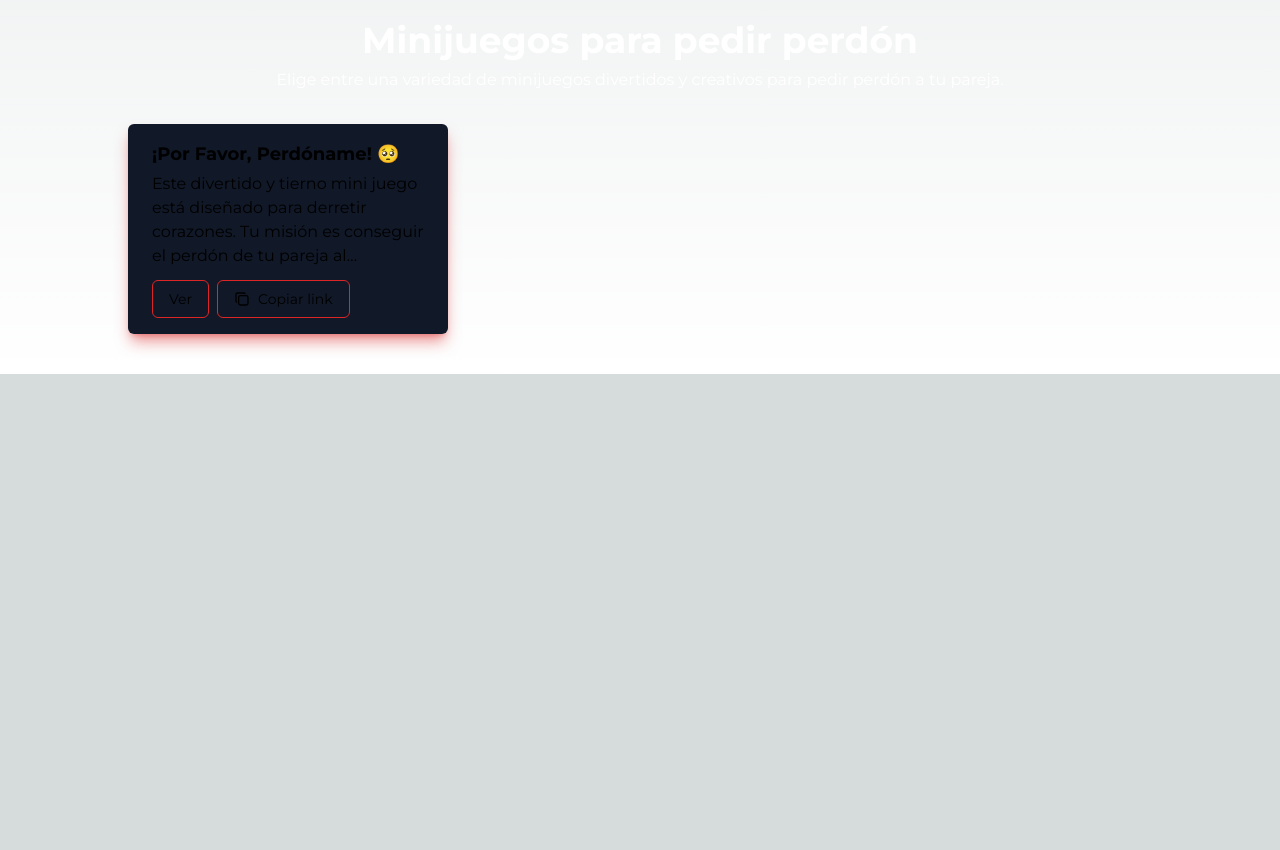
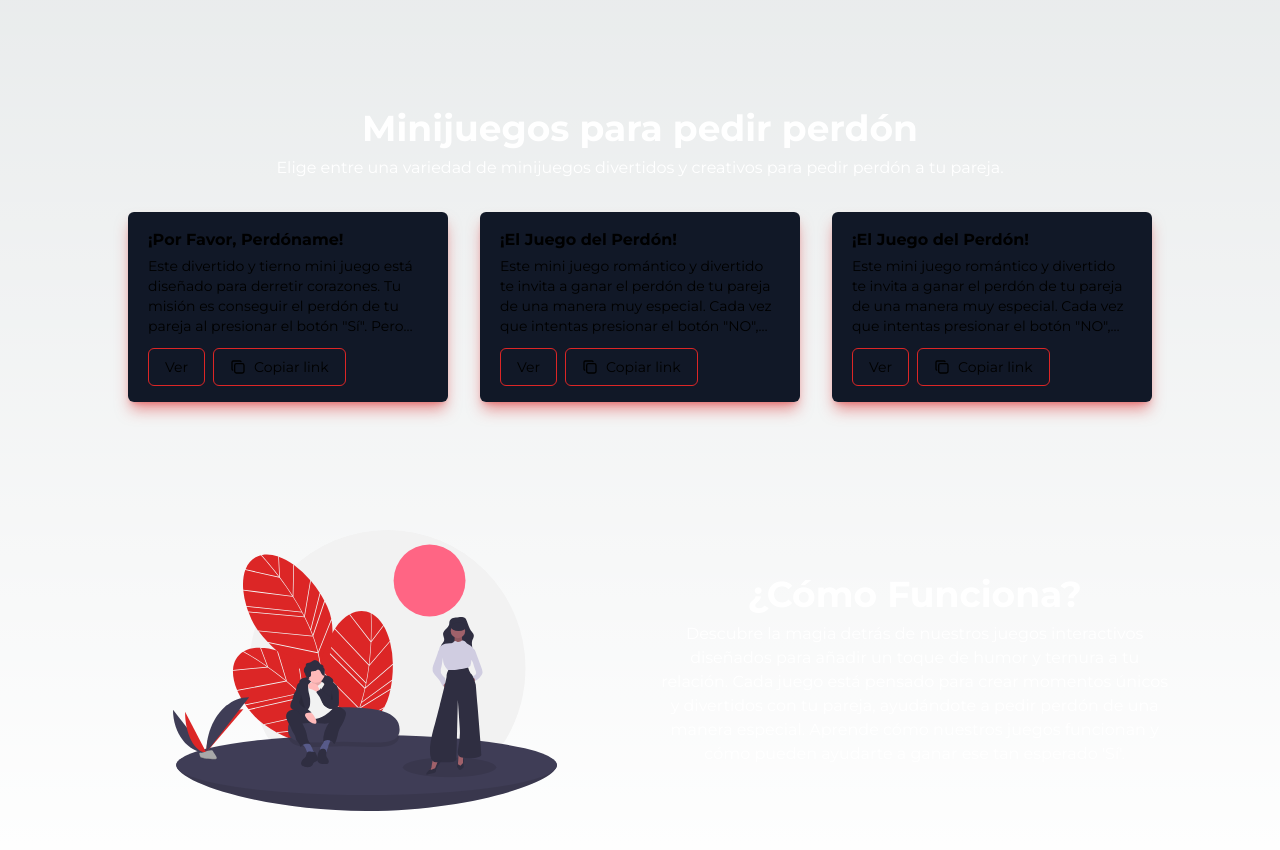
Before and after one commit to navidevof/perdona.me, a Next.js app: page / in a window 1280 px wide. Shown: the part 820-1670 px from the top of the page. Before the commit the page ends 1194 px from the top, so only its background shows below. Built offline with nearby package versions, Linux system fonts and the light colour scheme.

Commit message:
Feature: add minigame 2

```diff
--- /dev/null
+++ b/app/minijuegos-2/page.tsx
@@ -0,0 +1,92 @@
+"use client";
+import React, { useRef, useState } from "react";
+
+import JSConfetti from "js-confetti";
+import Image from "next/image";
+import iLoveUImg from "@/public/images/games/i-love-u.webp";
+
+export default function Page() {
+	const [isForgiven, setIsForgiven] = useState<boolean>(false);
+	const $container = useRef<HTMLDivElement>(null);
+	const $buttonYes = useRef<HTMLButtonElement>(null);
+	const $buttonNo = useRef<HTMLButtonElement>(null);
+
+	const words = [
+		"¿De verdad?",
+		"¿De verdad verdad?",
+		"¿De veritas?",
+		"¿Por qué eres así 😪?",
+		"Haré lo que quieras",
+	];
+
+	const randomLocation = () => {
+		if (!$buttonNo.current || !$buttonYes.current) return;
+
+		const newScaleButtonNo = $buttonNo.current.style.scale
+			? parseFloat($buttonNo.current.style.scale) - 0.1
+			: 0.9;
+
+		const newScaleButtonYes = $buttonYes.current.style.scale
+			? parseFloat($buttonYes.current.style.scale) + 0.3
+			: 1.3;
+
+		$buttonNo.current.style.scale = newScaleButtonNo.toString();
+		$buttonYes.current.style.scale = newScaleButtonYes.toString();
+		$buttonNo.current.innerText =
+			words[Math.floor(Math.random() * words.length)];
+	};
+
+	const forgive = () => {
+		try {
+			const jsConfetti = new JSConfetti();
+			jsConfetti.addConfetti();
+			setIsForgiven(true);
+		} catch (error) {
+			console.log(error);
+		}
+	};
+
+	return (
+		<main className="min-h-screen flex justify-center items-center">
+			<section
+				ref={$container}
+				className="flex flex-col gap-y-6 max-w-screen-lg w-10/12 text-center py-10 border z-0 border-black relative"
+			>
+				<h1 className="text-3xl font-bold">Se que cometí un error 💔</h1>
+				{!isForgiven ? (
+					<aside className="flex justify-center gap-x-5 items-center">
+						<button
+							ref={$buttonYes}
+							onClick={forgive}
+							className="button-primary !bg-green-500"
+						>
+							SI😒
+						</button>
+						<button
+							onClick={randomLocation}
+							ref={$buttonNo}
+							className="button-primary"
+						>
+							NO🥶
+						</button>
+					</aside>
+				) : (
+					<aside className="flex flex-col">
+						<p className="text-2xl md:text-3xl">
+							¡Gracias! NO volverá a pasar. Te lo prometo
+						</p>
+						<Image
+							src={iLoveUImg}
+							alt="Gracias, te amo!"
+							width={300}
+							height={300}
+							placeholder="blur"
+							loading="lazy"
+							className="mx-auto max-w-48 mt-2"
+						/>
+					</aside>
+				)}
+			</section>
+		</main>
+	);
+}
--- a/app/page.tsx
+++ b/app/page.tsx
@@ -1,12 +1,14 @@
 import Hero from "@/components/home/Hero";
+import SectionHowDoesItWork from "@/components/home/SectionHowDoesItWork";
 import SectionMiniGames from "@/components/home/SectionMiniGames";
 
 export default function Home() {
 	return (
 		<>
-			<main className="flex flex-col py-10">
+			<main className="flex flex-col lg:gap-y-32 gap-y-20 pb-10 lg:pb-20">
 				<Hero />
 				<SectionMiniGames />
+				<SectionHowDoesItWork />
 			</main>
 		</>
 	);
--- a/components/common/CardMiniGame.tsx
+++ b/components/common/CardMiniGame.tsx
@@ -4,6 +4,7 @@ import Link from "next/link";
 import React, { useState } from "react";
 import IconCopy from "../icons/IconCopy";
 import IconCheck from "../icons/IconCheck";
+import { headers } from "next/headers";
 
 interface Props {
 	title: string;
@@ -16,20 +17,15 @@ export default function CardMiniGame({ title, description, link }: Props) {
 
 	const copy = (link: string) => {
 		if (isCopy) return;
-		navigator.clipboard.writeText(
-			`${window.location.href.substring(
-				0,
-				window.location.href.length - 1
-			)}${link}`
-		);
+		navigator.clipboard.writeText(`${window.location.origin}${link}`);
 		setIsCopy(true);
 	};
 
 	return (
 		<div className="rounded-md flex flex-col shadow-lg shadow-custom-red-1/50 overflow-clip">
-			<div className="flex flex-col bg-custom-dark-1 px-6 py-4">
-				<strong className="text-lg">{title}</strong>
-				<p className="line-clamp-4 mt-1">{description}</p>
+			<div className="flex flex-col bg-custom-dark-1 px-5 py-4">
+				<h3 className="line-clamp-1 font-bold">{title}</h3>
+				<p className="line-clamp-4 mt-1 text-sm">{description}</p>
 				<footer className="flex gap-x-2 items-center">
 					<Link href={link} className="button-secondary mt-3 text-sm">
 						Ver
--- a/components/home/Hero.tsx
+++ b/components/home/Hero.tsx
@@ -4,7 +4,7 @@ import Link from "next/link";
 
 export default function Hero() {
 	return (
-		<section className="flex py-10 md:min-h-screen justify-center items-center">
+		<section className="flex py-10 lg:py-0 lg:h-[100dvh] justify-center items-center">
 			<aside className="w-10/12 grid grid-cols-1 lg:grid-cols-2 gap-5 max-w-screen-xl mx-auto items-center justify-center">
 				<div className="flex flex-col gap-y-3 w-full">
 					<h1 className="text-3xl md:text-5xl text-white font-bold">
@@ -16,12 +16,18 @@ export default function Hero() {
 						memorable.
 					</p>
 					<aside className="flex items-center sm:flex-row flex-col gap-3">
-						<Link href="#games" className="!w-full sm:!w-fit button-primary">
+						<Link
+							href="#minijuegos"
+							className="!w-full sm:!w-fit button-primary"
+						>
 							Jugar ahora
 						</Link>
-						<button className="!w-full sm:!w-fit button-secondary">
+						<Link
+							href="#como-funciona"
+							className="!w-full sm:!w-fit button-secondary"
+						>
 							¿Como funciona?
-						</button>
+						</Link>
 					</aside>
 				</div>
 				<Image
--- /dev/null
+++ b/components/home/SectionHowDoesItWork.tsx
@@ -0,0 +1,30 @@
+import Image from "next/image";
+import howDoesItWorkImg from "@/public/images/home/who-does-it-work/image.svg";
+
+export default function SectionHowDoesItWork() {
+	return (
+		<section
+			id="como-funciona"
+			className="grid grid-cols-1 lg:grid-cols-2 gap-8 max-w-screen-xl w-10/12 mx-auto items-center justify-center"
+		>
+			<Image
+				src={howDoesItWorkImg}
+				alt="Personas en un campo"
+				className="max-w-60 lg:max-w-sm w-full mx-auto"
+			/>
+			<header className="w-full mx-auto flex flex-col gap-y-2">
+				<h2 className="text-2xl md:text-4xl text-white font-bold text-center">
+					¿Cómo Funciona?
+				</h2>
+				<p className="text-center text-white">
+					Descubre la magia detrás de nuestros juegos interactivos diseñados
+					para añadir un toque de humor y ternura a tu relación. Cada juego está
+					pensado para crear momentos únicos y divertidos con tu pareja,
+					ayudándote a pedir perdón de una manera especial. Aprende cómo
+					nuestros juegos funcionan y cómo pueden ayudarte a ganar ese tan
+					esperado 'Sí'.
+				</p>
+			</header>
+		</section>
+	);
+}
--- a/components/home/SectionMiniGames.tsx
+++ b/components/home/SectionMiniGames.tsx
@@ -4,15 +4,27 @@ import CardMiniGame from "@/components/common/CardMiniGame";
 export default function SectionMiniGames() {
 	const GAMES = [
 		{
-			title: "¡Por Favor, Perdóname! 🥺",
+			title: "¡Por Favor, Perdóname!",
 			description:
 				'Este divertido y tierno mini juego está diseñado para derretir corazones. Tu misión es conseguir el perdón de tu pareja al presionar el botón "Sí". Pero cuidado, el botón "NO" no se dejará presionar fácilmente y escapará cada vez que intentes alcanzarlo.',
 			link: "/minijuegos-1",
 		},
+		{
+			title: "¡El Juego del Perdón!",
+			description:
+				'Este mini juego romántico y divertido te invita a ganar el perdón de tu pareja de una manera muy especial. Cada vez que intentas presionar el botón "NO", este se hace más pequeño, mientras que el botón "Sí" se hace más grande. ¡Cuánto más intentas decir "NO", más evidente se vuelve que la respuesta correcta es "Sí"!',
+			link: "/minijuegos-2",
+		},
+		{
+			title: "¡El Juego del Perdón!",
+			description:
+				'Este mini juego romántico y divertido te invita a ganar el perdón de tu pareja de una manera muy especial. Cada vez que intentas presionar el botón "NO", este se hace más pequeño, mientras que el botón "Sí" se hace más grande. ¡Cuánto más intentas decir "NO", más evidente se vuelve que la respuesta correcta es "Sí"!',
+			link: "/minijuegos-2",
+		},
 	];
 
 	return (
-		<section id="games" className="flex flex-col gap-y-8">
+		<section id="minijuegos" className="flex flex-col gap-y-8">
 			<header className="w-10/12 mx-auto flex flex-col gap-y-2">
 				<h2 className="text-2xl md:text-4xl text-white font-bold text-center">
 					Minijuegos para pedir perdón
```
Also changed, not shown: public/images/home/who-does-it-work/image.svg (added).
